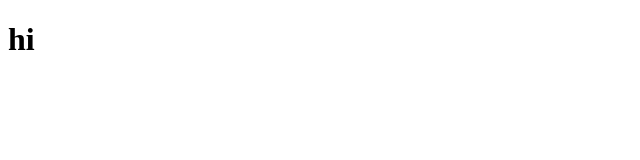
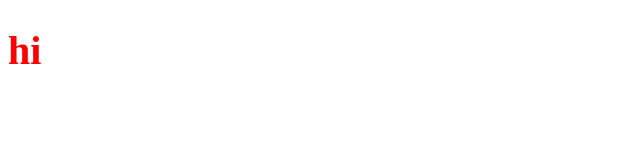
Before and after one commit to JonTofant/speakeasy, a plain HTML site: page index.html in a window 1280 px wide. Shown: the whole page, without its empty margins (0-640 px from the left). Drawn offline with Linux system fonts and the light colour scheme; the site is published under a folder, as on GitHub Pages, so addresses that start at the root find nothing.

Commit message:
Update index.html

```diff
--- a/index.html
+++ b/index.html
@@ -1,7 +1,7 @@
 <!DOCTYPE html>
 <html lang="en" dir="ltr">
   <head>
-    <link rel="stylesheet" href="/css/speakeasy.css">
+    <link rel="stylesheet" href="css/speakeasy.css">
     <meta charset="utf-8">
     <title>Speakeasy</title>
   </head>
```
